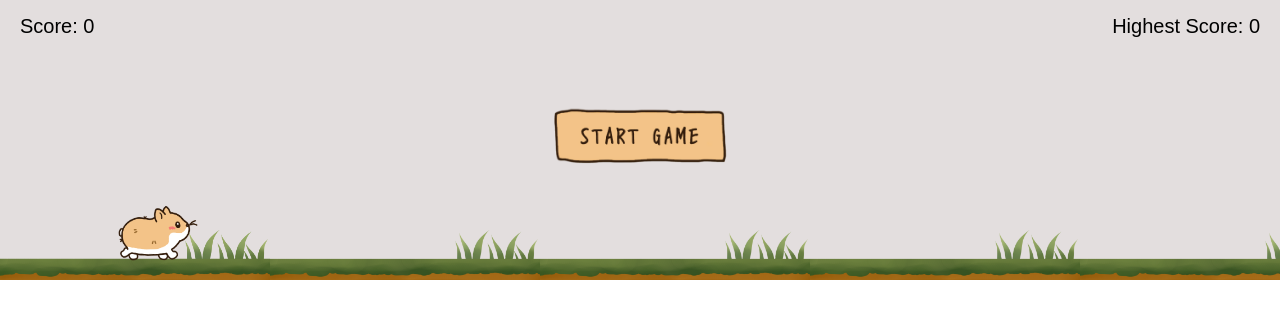
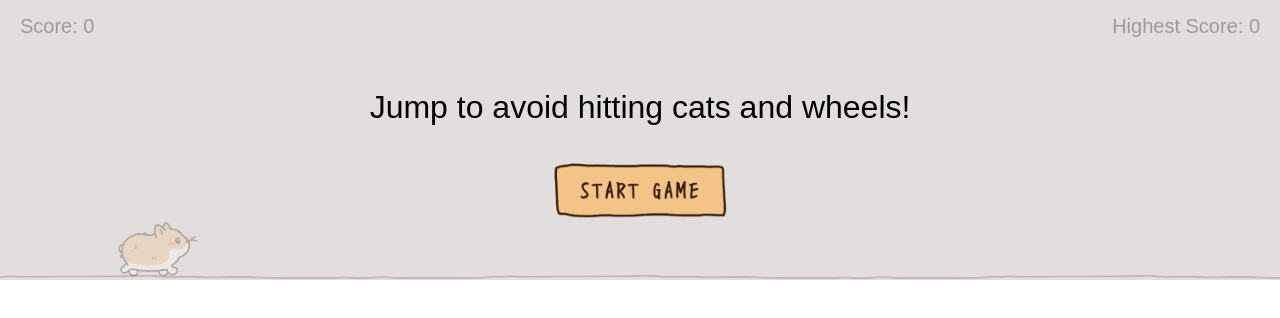
Before and after one commit to hsiangyichen/hamster-jumping-game, a Next.js app: page / in a window 1280 px wide. Shown: the top 318 px of the page. Built offline with nearby package versions, Linux system fonts and the light colour scheme; a web font is replaced by a local one.

Commit message:
feat: change ground

```diff
--- a/src/app/components/Ground/Ground.js
+++ b/src/app/components/Ground/Ground.js
@@ -1,6 +1,5 @@
 import React, { useState, useEffect, useRef } from "react";
 import Image from "next/image";
-import GroundSVG from "@assets/ground.svg";
 import styles from "./styles.module.scss";
 
 const Ground = ({ gameStarted }) => {
@@ -8,7 +7,7 @@ const Ground = ({ gameStarted }) => {
   const [windowWidth, setWindowWidth] = useState(0);
   const [loadedImages, setLoadedImages] = useState(0);
   const [allImagesLoaded, setAllImagesLoaded] = useState(false);
-  const imageWidth = 270;
+  const imageWidth = 500;
   const intervalRef = useRef(null);
 
   useEffect(() => {
@@ -23,24 +22,24 @@ const Ground = ({ gameStarted }) => {
     return () => window.removeEventListener("resize", handleResize);
   }, []);
 
-  const numberOfImages = Math.ceil(windowWidth / imageWidth); // Number of images to cover window width
+  const numberOfImages = Math.ceil(windowWidth / imageWidth); // +1 to ensure covering the window
 
   const images = Array.from({ length: numberOfImages + 1 }).map((_, index) => {
-    const newIndex =
-      (position + index * imageWidth) % (imageWidth * numberOfImages);
+    const leftPosition = position + index * imageWidth;
+
     return (
       <div
         key={index}
-        style={{ left: newIndex, display: allImagesLoaded ? "block" : "none" }}
-        className={styles.groundImage}
+        style={{
+          left: leftPosition,
+          display: allImagesLoaded ? "flex" : "none",
+          position: "absolute",
+        }}
       >
-        {/* <div onLoad={() => handleImageLoad()}>
-          <GroundSVG width={imageWidth} height={70} />
-        </div> */}
         <Image
-          src="/images/ground.png"
+          src="/images/line.png"
           width={imageWidth}
-          height={50}
+          height={6}
           alt="ground"
           onLoad={() => handleImageLoad()}
         />
--- a/src/app/components/Ground/styles.module.scss
+++ b/src/app/components/Ground/styles.module.scss
@@ -1,10 +1,5 @@
 .groundContainer {
   position: relative;
-  width: 100%;
-  height: 50px;
+  // width: 100%;
+  height: 6px;
 }
-
-.groundImage {
-  position: absolute;
-  height: 50px;
-}
--- a/src/app/components/Hamster/Hamster.js
+++ b/src/app/components/Hamster/Hamster.js
@@ -14,12 +14,12 @@ const Hamster = ({ gameStarted, onGameOver, onScoreUpdate, onSeedScoreUp }) => {
     "/images/hamster-2.png",
     "/images/hamster-3.png",
   ];
-  const maxJumpHeight = 160;
+  const maxJumpHeight = 180;
 
   const animateJump = () => {
     let start = null;
     let isJumpingUp = true;
-    const duration = 280;
+    const duration = 270;
     const step = (timestamp) => {
       if (!start) start = timestamp;
       const elapsed = timestamp - start;
--- a/src/app/components/Objects/Objects.js
+++ b/src/app/components/Objects/Objects.js
@@ -4,8 +4,8 @@ import styles from "./styles.module.scss";
 
 const Objects = ({ gameStarted }) => {
   const [objects, setObjects] = useState([]);
-  const minX = 500; // Minimum starting x value
-  const maxX = 1200; // Maximum starting x value
+  const minX = 200; // Minimum starting x value
+  const maxX = 800; // Maximum starting x value
   const minInterval = 400; // Minimum interval between objects
   const maxInterval = 900; // Maximum interval between objects
   const objectWidth = 70;
@@ -13,8 +13,18 @@ const Objects = ({ gameStarted }) => {
 
   const objectTypes = [
     { src: "/images/cat.png", width: 75, height: 50, alt: "cat" },
-    { src: "/images/seed.png", width: 70, height: 50, alt: "seed" },
-    { src: "/images/wheel.png", width: 65, height: 65, alt: "wheel" },
+    {
+      src: "/images/seed.png",
+      width: 70,
+      height: 50,
+      alt: "seed",
+    },
+    {
+      src: "/images/wheel.png",
+      width: 65,
+      height: 65,
+      alt: "wheel",
+    },
   ];
 
   const generateObject = (prevX) => {
@@ -27,7 +37,7 @@ const Objects = ({ gameStarted }) => {
     return {
       id: `${Date.now()}_${objectCounter++}`,
       x,
-      y: 300 - objectType.height - 39,
+      y: 300 - objectType.height - 23,
       ...objectType,
     };
   };
--- a/src/app/components/Objects/styles.module.scss
+++ b/src/app/components/Objects/styles.module.scss
@@ -0,0 +1,3 @@
+// .message {
+//   display: block;
+// }
--- a/src/app/components/StartButton/index.js
+++ /dev/null
@@ -1 +0,0 @@
-export { default } from "./StartButton";
--- a/src/app/components/StartButton/StartButton.js
+++ b/src/app/components/StartGame/StartGame.js
@@ -2,9 +2,12 @@ import React from "react";
 import styles from "./styles.module.scss";
 import Image from "next/image";
 
-const StartButton = ({ onStart }) => {
+const StartGame = ({ onStart }) => {
   return (
     <div className={styles.container}>
+      <h1 className={styles.instruction}>
+        Jump to avoid hitting cats and wheels!
+      </h1>
       <button onClick={onStart} className={styles.startButton}>
         <Image
           src="/images/startButton.png"
@@ -17,4 +20,4 @@ const StartButton = ({ onStart }) => {
   );
 };
 
-export default StartButton;
+export default StartGame;
--- /dev/null
+++ b/src/app/components/StartGame/index.js
@@ -0,0 +1 @@
+export { default } from "./StartGame";
--- a/src/app/components/StartButton/styles.module.scss
+++ b/src/app/components/StartGame/styles.module.scss
@@ -1,10 +1,16 @@
 .container {
   position: absolute;
-  top: 50%;
+  top: 55%;
   left: 50%;
   transform: translate(-50%, -50%);
   text-align: center;
   z-index: 20;
+}
+
+.instruction {
+  font-size: 32px;
+  font-weight: 100;
+  padding-bottom: 30px;
 }
 
 .startButton {
--- a/src/app/components/index.js
+++ b/src/app/components/index.js
@@ -1,6 +1,6 @@
 export * from "./Objects";
 export * from "./Ground";
 export * from "./GameOver";
-export * from "./StartButton";
+export * from "./StartGame";
 export * from "./Hamster";
 export * from "./FadeOut";
--- a/src/app/page.js
+++ b/src/app/page.js
@@ -8,7 +8,7 @@ import Ground from "./components/Ground";
 import GameOver from "./components/GameOver";
 import FadeOut from "./components/FadeOut";
 import styles from "./styles.module.scss";
-import StartButton from "./components/StartButton";
+import StartGame from "./components/StartGame";
 
 export default function Home() {
   const [gameStarted, setGameStarted] = useState(false);
@@ -70,7 +70,11 @@ export default function Home() {
 
       <div className={styles.gameArea}>
         {gameOver && <GameOver onRestart={handleRestart} score={score} />}
-        <div className={styles.hamster}>
+        <div
+          className={`${styles.hamster} ${
+            !gameStarted && !gameOver ? styles.initialOpacity : ""
+          }`}
+        >
           <Hamster
             gameStarted={gameStarted}
             onGameOver={handleGameOver}
@@ -81,11 +85,19 @@ export default function Home() {
         <div>
           <Objects gameStarted={gameStarted} />
         </div>
-        <div className={styles.ground}>
+        <div
+          className={`${styles.ground} ${
+            !gameStarted && !gameOver ? styles.initialOpacity : ""
+          }`}
+        >
           <Ground gameStarted={gameStarted} />
         </div>
-        {!gameStarted && !gameOver && <StartButton onStart={handleStart} />}
-        <div className={styles.scoreContainer}>
+        {!gameStarted && !gameOver && <StartGame onStart={handleStart} />}
+        <div
+          className={`${styles.scoreContainer} ${
+            !gameStarted && !gameOver ? styles.initialOpacity : ""
+          }`}
+        >
           <div className={styles.score}>Score: {score} </div>
 
           <div className={styles.score}>Highest Score: {highestScore}</div>
--- a/src/app/styles.module.scss
+++ b/src/app/styles.module.scss
@@ -5,6 +5,10 @@
   // height: 100%;
   // justify-content: center;
   // align-items: center;
+}
+
+.initialOpacity {
+  opacity: 0.3;
 }
 
 .title {
@@ -27,9 +31,12 @@
 .hamster {
   position: absolute;
   rotate: -3deg;
-  bottom: 9px;
+  bottom: -7px;
   left: 120px;
   z-index: 2;
+  &.initialOpacity {
+    opacity: 0.3;
+  }
 }
 
 .obstacle {
@@ -45,7 +52,9 @@
   // width: 100%;
   justify-content: space-between;
   padding: 10px 20px;
-  // min-width: 200px;
+  &.initialOpacity {
+    opacity: 0.3;
+  }
 }
 
 .score {
@@ -72,7 +81,16 @@
 }
 
 .ground {
+  // width: 100%;
   position: absolute;
   bottom: 0;
   left: 0;
+  &.initialOpacity {
+    opacity: 0.2;
+  }
 }
+
+// .line {
+//   width: 100%;
+//   border-bottom: #331d0c solid 2px;
+// }
```
Also changed, not shown: public/images/line.png (added), src/app/assets/ground.svg (deleted).
